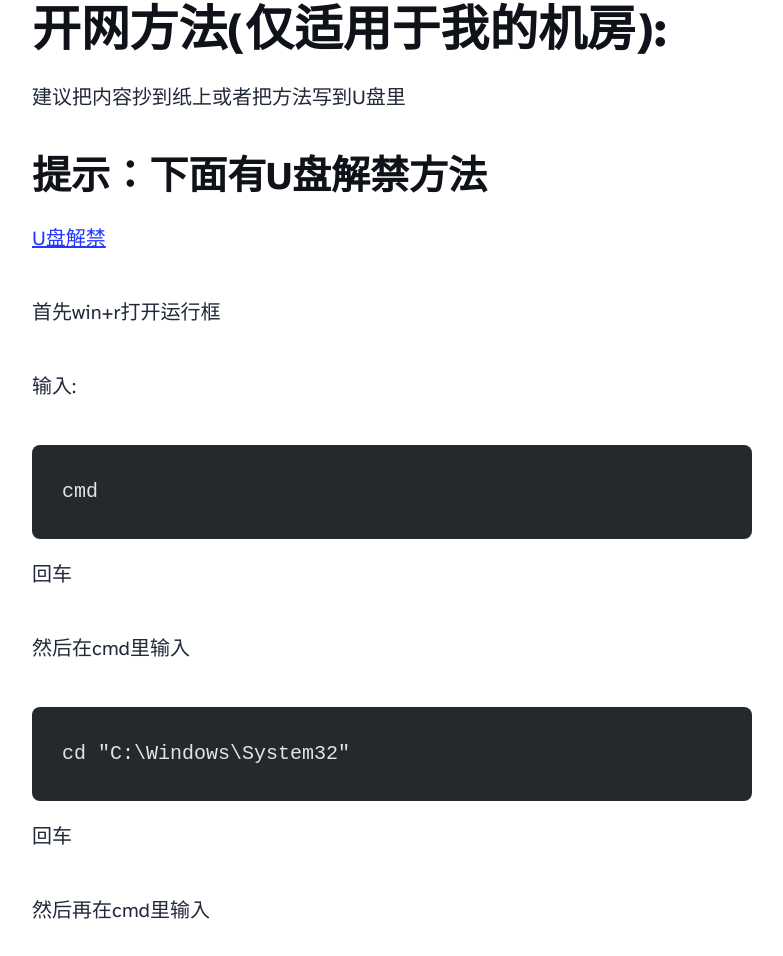
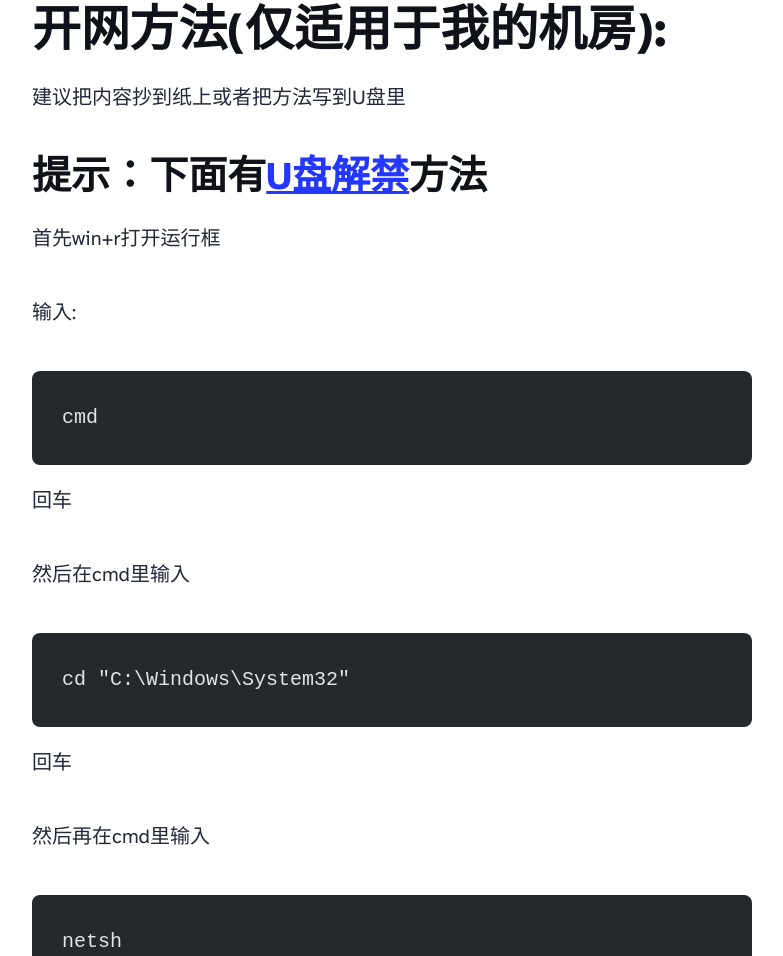
Before and after one commit to Bobozwb/boboweb, an Astro site: page /blog/shutongjifang in a window 1280 px wide. Shown: the part 1153-2109 px from the top of the page, without its empty margins (248-1031 px from the left). Built offline with nearby package versions, Linux system fonts and the light colour scheme; Astro itself is replaced by a stand-in of ours; code samples lack their colours.

Commit message:
Update shutongjifang.md

```diff
--- a/src/content/blog/shutongjifang.md
+++ b/src/content/blog/shutongjifang.md
@@ -15,9 +15,7 @@ heroImage: "/jiyu.jpg"
 
 建议把内容抄到纸上或者把方法写到U盘里
 
-### 提示：下面有U盘解禁方法
-
-<a href="https://bobo.us.kg/blog/shutongjifang#U%E7%9B%98%E8%A7%A3%E7%A6%81(%E4%BB%85%E9%80%82%E7%94%A8%E4%BA%8E%E6%88%91%E7%9A%84%E6%9C%BA%E6%88%BF):" title="U盘解禁">U盘解禁</a>
+<h3>提示：下面有<a href="https://bobo.us.kg/blog/shutongjifang#U%E7%9B%98%E8%A7%A3%E7%A6%81(%E4%BB%85%E9%80%82%E7%94%A8%E4%BA%8E%E6%88%91%E7%9A%84%E6%9C%BA%E6%88%BF):" title="点我跳转">U盘解禁</a>方法</h3>
 
 首先win+r打开运行框
 
```
